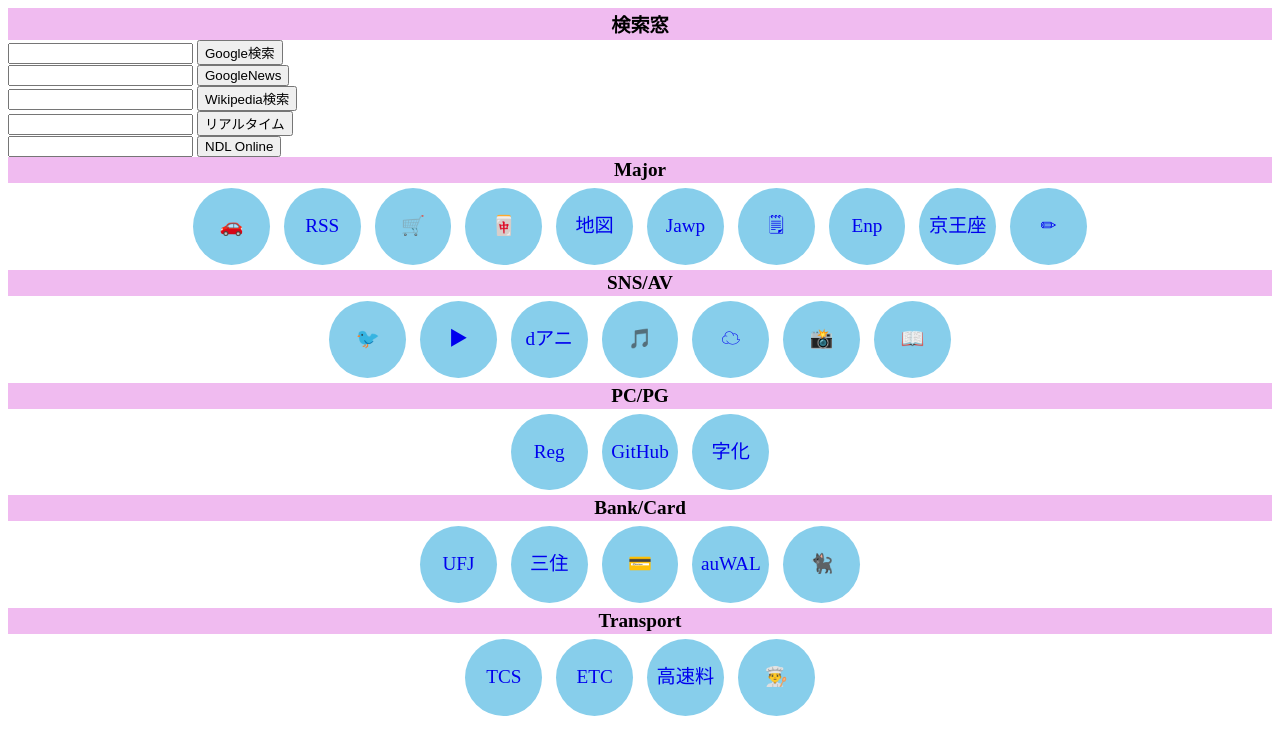
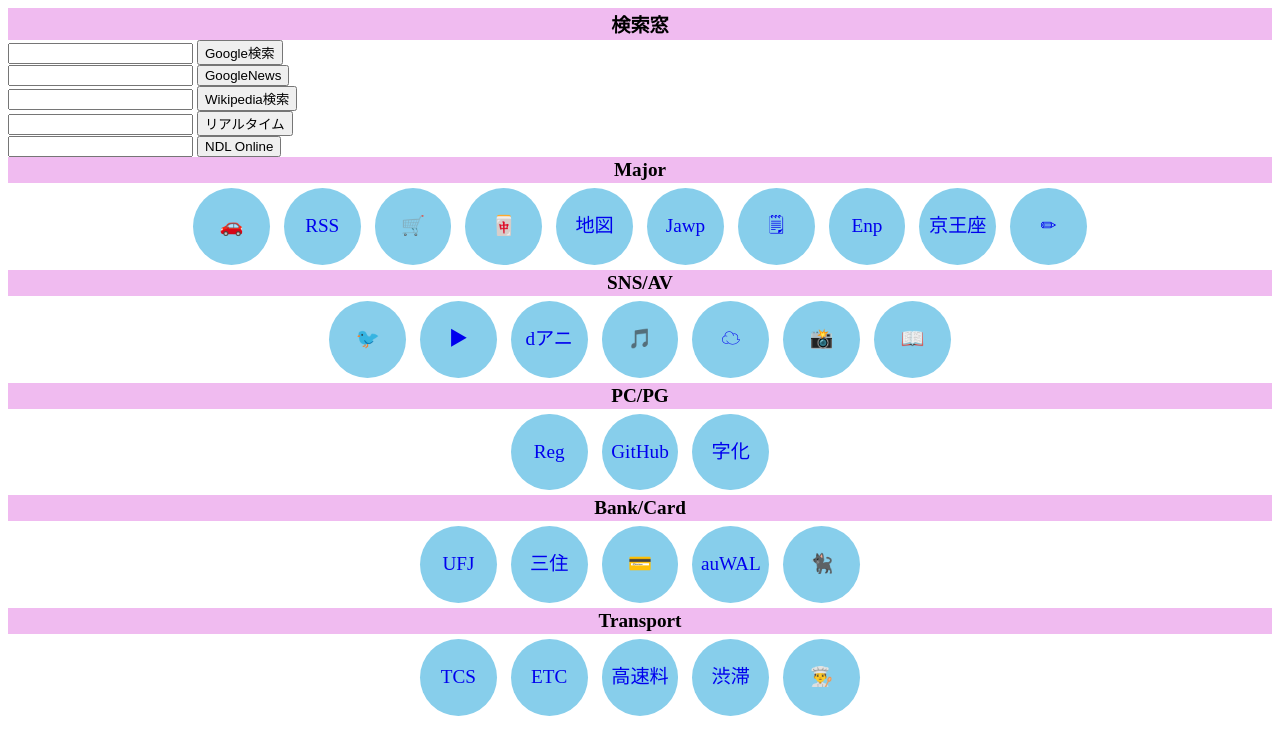
Before and after one commit to AzusaTokoha/AzusaTokoha.github.io, a plain HTML site: page index.html in a window 1280 px wide. Drawn offline with Linux system fonts and the light colour scheme.

Commit message:
Update index.html

```diff
--- a/index.html
+++ b/index.html
@@ -95,6 +95,7 @@ h2 {background-color:#F0BBF0; text-align:center; margin:0; padding-top:2px; padd
 <a href="https://share.timescar.jp/" class="balloon">TCS</a>
 <a href="https://www2.etc-meisai.jp/etc/R?funccode=1013000000&nextfunc=1013000000" class="balloon">ETC</a>
 <a href="https://www.driveplaza.com/dp/SearchTop" class="balloon">高速料</a>
+<a href="http://www.jartic.or.jp" class="balloon">渋滞</a>
 <a href="https://airwait.jp/WCSP/storeGroup/SGC7OxFeSm" class="balloon">👨‍🍳</a>
 </section>
 </body>
```
